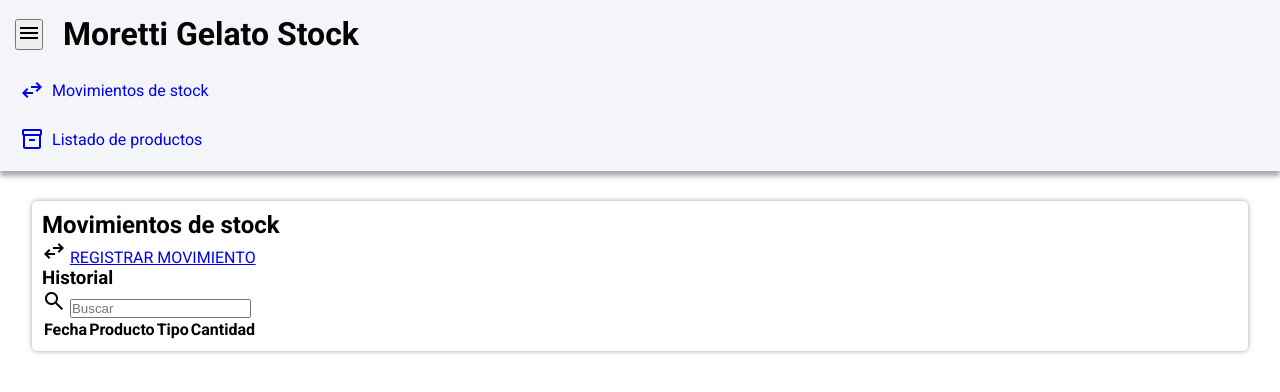
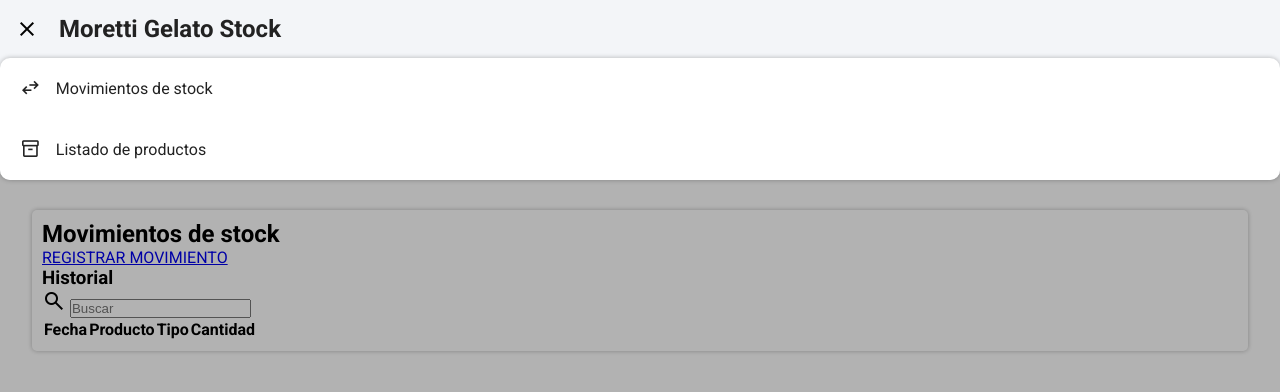
Before and after one commit to matheussgomes805/moretti-gelato, a plain HTML site: page frontend/index.html in a window 1280 px wide. Both pictures are taken after a click on the button "menu". Drawn offline with nearby package versions, Linux system fonts and the light colour scheme.

Commit message:
feat: finalizar el menú de navegación

```diff
--- a/frontend/css/style.css
+++ b/frontend/css/style.css
@@ -2,7 +2,10 @@
 
 :root {
   --gris: #f3f5f8;
-  --fuente: #050505;
+  --hover: #e9edf2;
+  --fuente: #222222;
+  --botonAzul: #1672d9;
+  --botonRojo: #dc4545;
 }
 
 * {
@@ -15,18 +18,54 @@
   font-family: "Roboto", sans-serif;
 }
 
+.overlay {
+  position: fixed;
+  inset: 0;
+  background-color: rgba(0, 0, 0, 0.3);
+  display: none;
+  z-index: 1;
+}
+
 header {
+  position: relative;
+  z-index: 2;
+
   background-color: var(--gris);
-  box-shadow: 0px 5px 5px 0px rgba(0, 0, 0, 0.349);
+  box-shadow: 0px 0px 5px 0px rgba(0, 0, 0, 0.274);
   color: var(--fuente);
-  padding: 15px;
   margin-bottom: 30px;
 }
 
+header:has(nav ul.menu-abierto) {
+  border-radius: 0 0 10px 10px;
+  box-shadow: none;
+}
+
 .cabecera-superior {
+  padding: 15px;
   display: flex;
   align-items: center;
   gap: 20px;
+}
+
+.cabecera-superior h1 {
+  font-size: 1.5em;
+}
+
+.cabecera-superior button {
+  border: none;
+  cursor: pointer;
+  background-color: transparent;
+  display: flex;
+  justify-content: center;
+  align-items: center;
+  padding: 0;
+}
+
+nav {
+  background-color: white;
+  border-radius: 10px;
+  box-shadow: 0px 0px 5px 0px rgba(0, 0, 0, 0.274);
 }
 
 nav ul {
@@ -35,24 +74,35 @@
 }
 
 nav ul.menu-abierto {
-  margin-top: 20px;
+  padding: 10px;
   display: flex;
   flex-direction: column;
-  gap: 15px;
+  gap: 20px;
 }
 
 nav a {
   text-decoration: none;
   display: flex;
   align-items: center;
-  gap: 8px;
-  padding: 5px;
+  gap: 15px;
+  padding: 10px;
+  color: var(--fuente);
+  transition: 0.2s;
+}
+
+nav a .material-symbols-outlined {
+  font-size: 1.3em;
+}
+
+nav a:hover {
+  background-color: var(--hover);
+  border-radius: 5px;
 }
 
 main {
   margin: auto;
   width: 95%;
   padding: 10px;
-  box-shadow: 0px 0px 5px 0px rgba(0, 0, 0, 0.349);
+  box-shadow: 0px 0px 5px 0px rgba(0, 0, 0, 0.274);
   border-radius: 5px;
 }
--- a/frontend/index.html
+++ b/frontend/index.html
@@ -13,6 +13,8 @@
   </head>
   <body>
     <header>
+      <!--aria-expanded: indica si un elemento puede expandirse-->
+      <!--aria-label: define un nombre o una descripción accesible-->
       <div class="cabecera-superior">
         <button aria-label="abrir menu" aria-expanded="false" id="boton-menu">
           <span class="material-symbols-outlined"> menu </span>
@@ -39,11 +41,12 @@
       </nav>
     </header>
 
+    <div class="overlay"></div>
+
     <main>
       <h2>Movimientos de stock</h2>
 
       <div>
-        <span class="material-symbols-outlined"> swap_horiz </span>
         <a href="movimiento.html">REGISTRAR MOVIMIENTO</a>
 
         <h3>Historial</h3>
--- a/frontend/js/script.js
+++ b/frontend/js/script.js
@@ -1,18 +1,31 @@
 const menu = document.getElementById("boton-menu");
 const navegacion = document.getElementById("menu-navegacion");
+const overlay = document.querySelector(".overlay");
 
 //ABRIR Y CERRAR EL MENU
 menu.addEventListener("click", function () {
   navegacion.classList.toggle("menu-abierto");
-  menu.setAttribute("aria-expanded", "true");
 
   const estadoActual = menu.getAttribute("aria-expanded");
 
   if (estadoActual === "false") {
     menu.setAttribute("aria-expanded", "true");
     menu.setAttribute("aria-label", "cerrar menu");
+    menu.innerHTML = '<span class="material-symbols-outlined">close</span>';
+    overlay.style.display = "block";
   } else {
     menu.setAttribute("aria-expanded", "false");
     menu.setAttribute("aria-label", "abrir menu");
+    menu.innerHTML = '<span class="material-symbols-outlined">menu</span>';
+    overlay.style.display = "none";
   }
 });
+
+//CERRAR EL MENÚ AL HACER CLIC FUERA (OVERLAY)
+overlay.addEventListener("click", function () {
+  navegacion.classList.remove("menu-abierto");
+  menu.setAttribute("aria-expanded", "false");
+  menu.setAttribute("aria-label", "abrir menu");
+  menu.innerHTML = '<span class="material-symbols-outlined">menu</span>';
+  overlay.style.display = "none";
+});
```
Also changed, not shown: frontend/movimiento.html (+2 -0 lines), frontend/nuevo-producto.html (+2 -0 lines), frontend/productos.html (+3 -0 lines).
